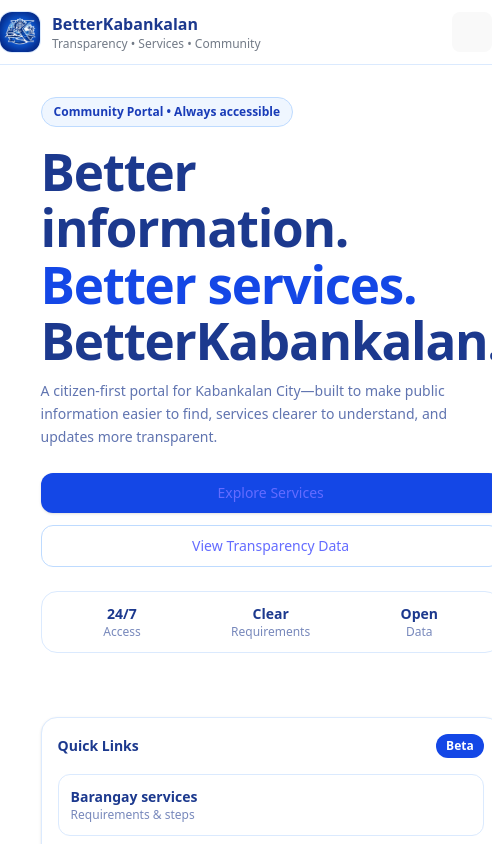
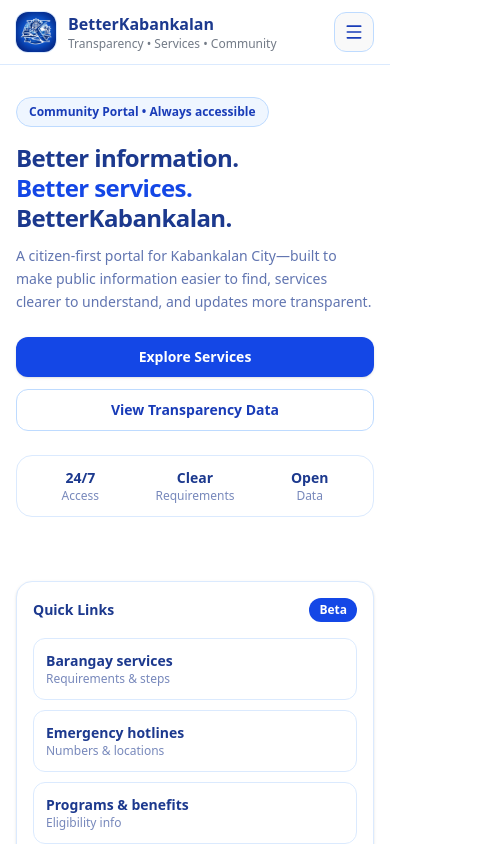
Before and after one commit to betterkabankalan/betterkabankalan, a React (Vite) app: page / in a window 390 px wide. Shown: the top 844 px of the page, 492 px wide, since content can reach past the window. Built offline with nearby package versions, Linux system fonts and the light colour scheme.

Commit message:
fix: fix white space in the hero section, menu button by removing css properties

```diff
--- a/src/App.tsx
+++ b/src/App.tsx
@@ -15,7 +15,7 @@ export default function App() {
   }, []);
 
   return (
-    <div className="min-h-screen bg-white">
+    <div className="min-h-screen  bg-white">
       {loading && <Preloader />}
       <Header />
       <main>
--- a/src/components/Header.tsx
+++ b/src/components/Header.tsx
@@ -39,8 +39,8 @@ export default function Header() {
   }, [mobileOpen]);
 
   return (
-    <header className="sticky top-0 z-40 border-b border-blue-100 bg-white/90 backdrop-blur">
-      <div className="mx-auto md:max-w-[80%] md:px-4">
+    <header className="sticky min-w-full top-0 z-40 border-b border-blue-100 bg-white/90 backdrop-blur">
+      <div className="mx-auto md:max-w-[80%] px-4">
         <div className="flex items-center justify-between py-3">
           <Link to="/" className="flex items-center gap-3 min-w-0">
             <div className="h-10 w-10 shrink-0 overflow-hidden rounded-xl bg-white ring-1 ring-blue-100">
@@ -127,7 +127,7 @@ export default function Header() {
 
           <button
             type="button"
-            className="lg:hidden inline-flex h-10 w-10 items-center justify-center rounded-xl border border-blue-200 bg-white text-blue-800 hover:bg-blue-50 transition-colors"
+            className="lg:hidden inline-flex h-10 w-10 items-center justify-center rounded-xl border border-blue-200 bg-white text-blue-800 hover:bg-blue-50 transition-colors cursor-pointer"
             aria-label={mobileOpen ? "Close menu" : "Open menu"}
             aria-expanded={mobileOpen}
             onClick={() => setMobileOpen((v) => !v)}
@@ -170,7 +170,7 @@ export default function Header() {
             <div className="flex items-center justify-end">
               <button
                 type="button"
-                className="inline-flex h-10 w-10 items-center justify-center rounded-xl border border-blue-200 bg-white text-blue-800 hover:bg-blue-50 transition-colors"
+                className="inline-flex h-10 w-10 items-center justify-center rounded-xl border border-blue-200 bg-white text-blue-800 hover:bg-blue-50 transition-colors cursor-pointer"
                 aria-label="Close menu"
                 onClick={() => setMobileOpen(false)}
               >
@@ -180,15 +180,14 @@ export default function Header() {
 
             <form onSubmit={onSubmit} className="mt-4" role="search">
               <div className="relative">
-                <div className="pointer-events-none absolute left-3 top-1/2 -translate-y-1/2 text-blue-700/60">
-                  <Search className="h-4 w-4" />
+                <div className="pointer-events-none absolute left-3 top-1/2 -translate-y-1/2">
+                  <Search className="h-4 w-4 text-blue-700/60" />
                 </div>
                 <input
                   value={q}
                   onChange={(e) => setQ(e.target.value)}
                   placeholder="Search…"
                   className="w-full rounded-2xl border border-blue-200 bg-white py-3 pl-10 pr-4 text-sm text-blue-900 placeholder:text-blue-900/40 shadow-sm outline-none transition focus:border-blue-400 focus:ring-4 focus:ring-blue-100"
-                  autoFocus
                 />
               </div>
               <button type="submit" className="sr-only" disabled={!canSearch}>
--- a/src/components/Hero.tsx
+++ b/src/components/Hero.tsx
@@ -2,8 +2,8 @@ import { Link } from "react-router-dom";
 
 export default function Hero() {
   return (
-    <section className="bg-white min-w-screen w-full overflow-hidden">
-      <div className="mx-auto max-w-[90%] sm:max-w-[80%] lg:max-w-[80%] py-8 sm:py-12 lg:py-16 px-4">
+    <section className="bg-white w-full">
+      <div className="mx-auto w-full sm:max-w-[85%] lg:max-w-[80%] py-8 sm:py-12 lg:py-16 px-4 sm:px-6">
         <div className="grid items-center gap-8 lg:gap-12 xl:gap-16 lg:grid-cols-2">
           <div className="w-full">
             <div className="inline-flex items-center rounded-full border border-blue-200 bg-blue-50 px-3 py-1.5 text-xs font-semibold text-blue-800">
--- a/src/index.css
+++ b/src/index.css
@@ -13,47 +13,6 @@
   text-rendering: optimizeLegibility;
   -webkit-font-smoothing: antialiased;
   -moz-osx-font-smoothing: grayscale;
-}
-
-a {
-  font-weight: 500;
-  color: #646cff;
-  text-decoration: inherit;
-}
-a:hover {
-  color: #535bf2;
-}
-
-body {
-  margin: 0;
-  display: flex;
-  place-items: center;
-  min-width: 320px;
-  min-height: 100vh;
-}
-
-h1 {
-  font-size: 3.2em;
-  line-height: 1.1;
-}
-
-button {
-  border-radius: 8px;
-  border: 1px solid transparent;
-  padding: 0.6em 1.2em;
-  font-size: 1em;
-  font-weight: 500;
-  font-family: inherit;
-  background-color: #1a1a1a;
-  cursor: pointer;
-  transition: border-color 0.25s;
-}
-button:hover {
-  border-color: #646cff;
-}
-button:focus,
-button:focus-visible {
-  outline: 4px auto -webkit-focus-ring-color;
 }
 
 @media (prefers-color-scheme: light) {
```
